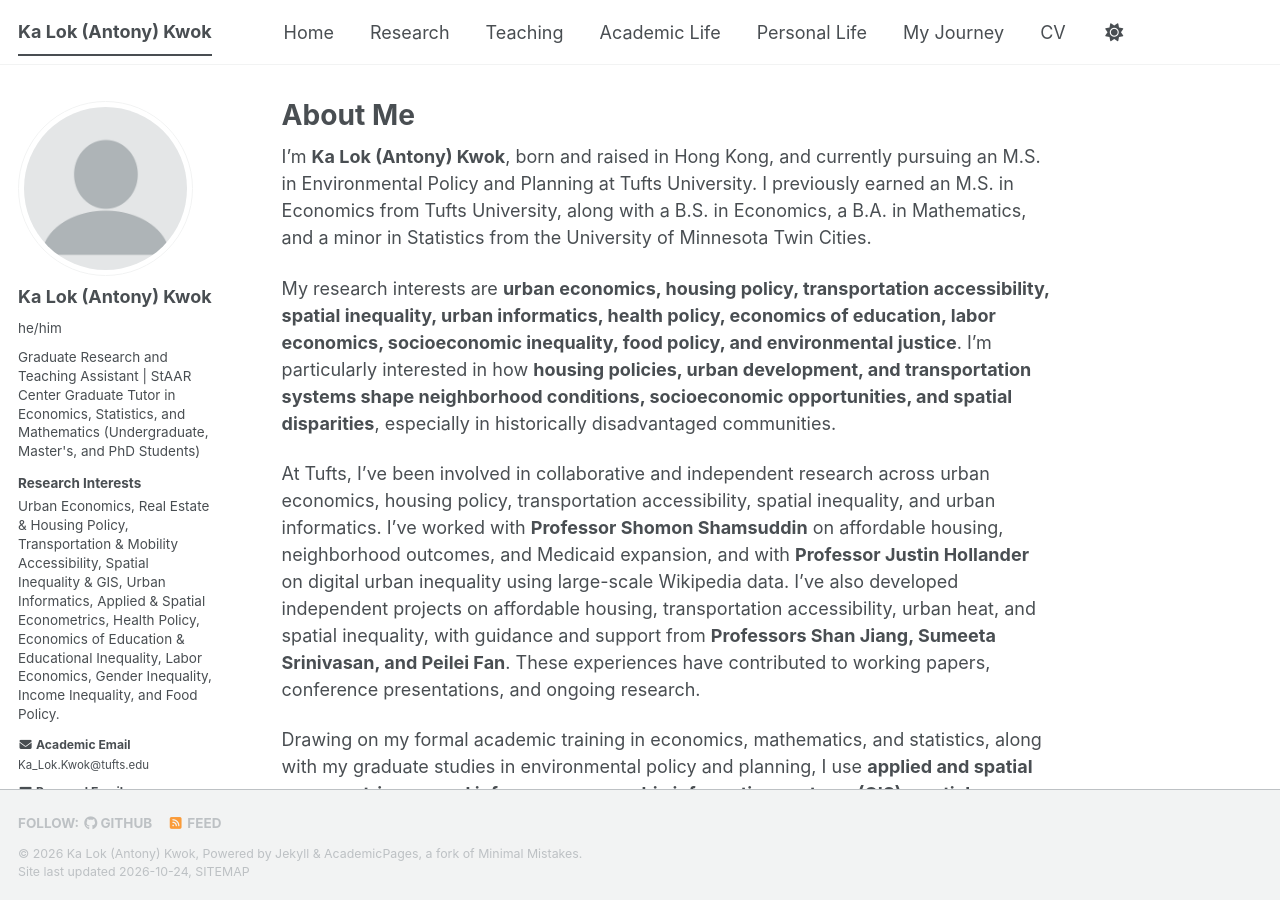
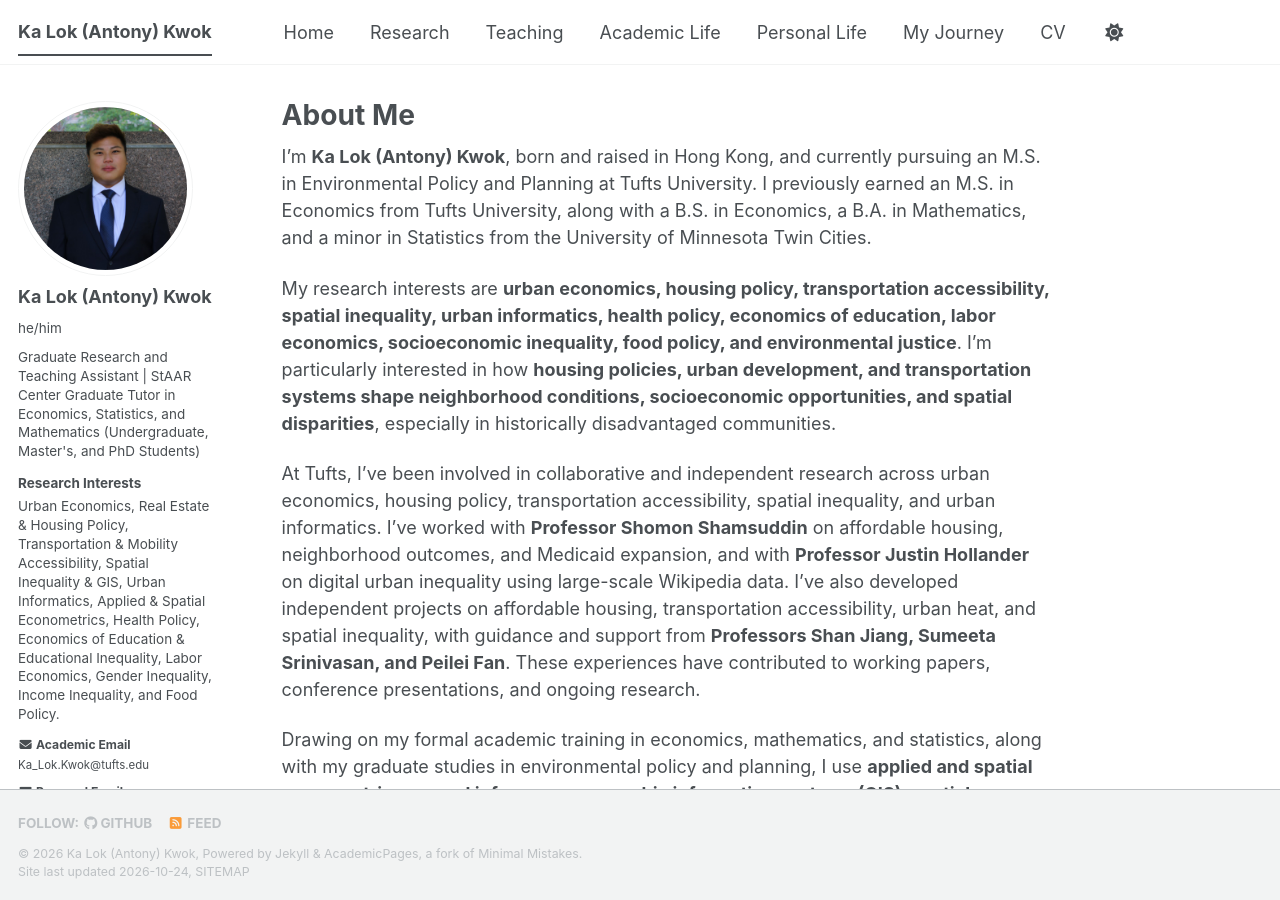
Before and after one commit to AntonyKaLokKwok/AntonyKaLokKwok.github.io, a Jekyll site: the page built from _pages/about.md, in a window 1280 px wide and 900 px high. Built offline with Jekyll 4.4.1, drawn with Linux system fonts in a browser that asks for light colours; a style sheet for code colours, icons or effects is not loaded.

Commit message:
Update _config.yml

```diff
--- a/_config.yml
+++ b/_config.yml
@@ -22,7 +22,7 @@ repository  : "AntonyKaLokKwok/AntonyKaLokKwok.github.io"
 #               Additional customization can be done by editing /_includes/author-profile.html
 
 author:
-  avatar         : "profile.png"
+  avatar: "Linkedin icon.jpg"
   name           : "Ka Lok (Antony) Kwok"
   pronouns       : "he/him"
   bio: "Graduate Research and Teaching Assistant | StAAR Center Graduate Tutor in Economics, Statistics, and Mathematics (Undergraduate, Master's, and PhD Students)"
```
